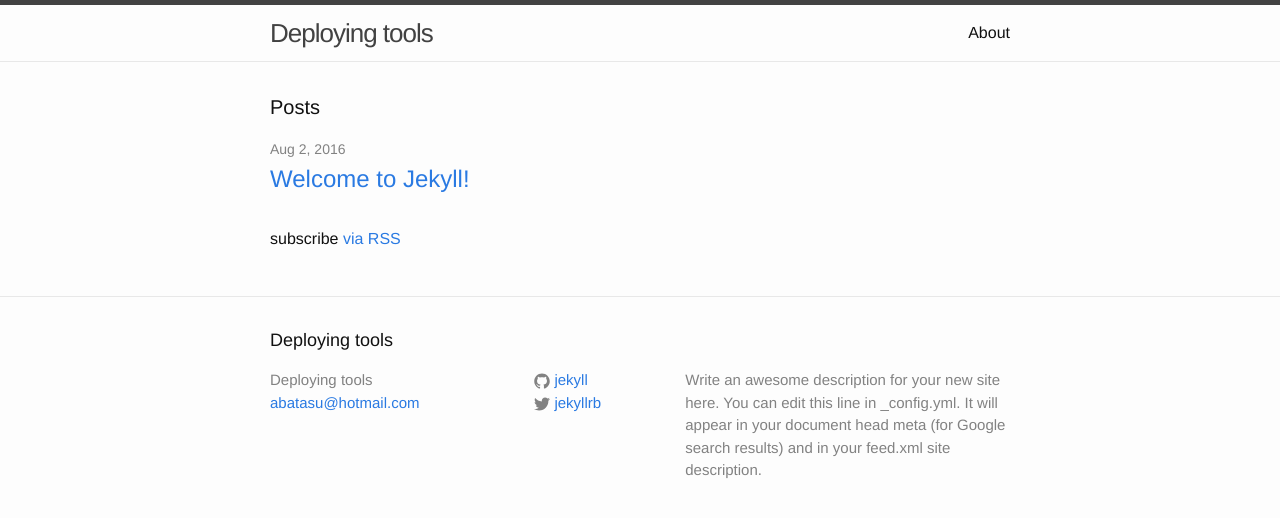
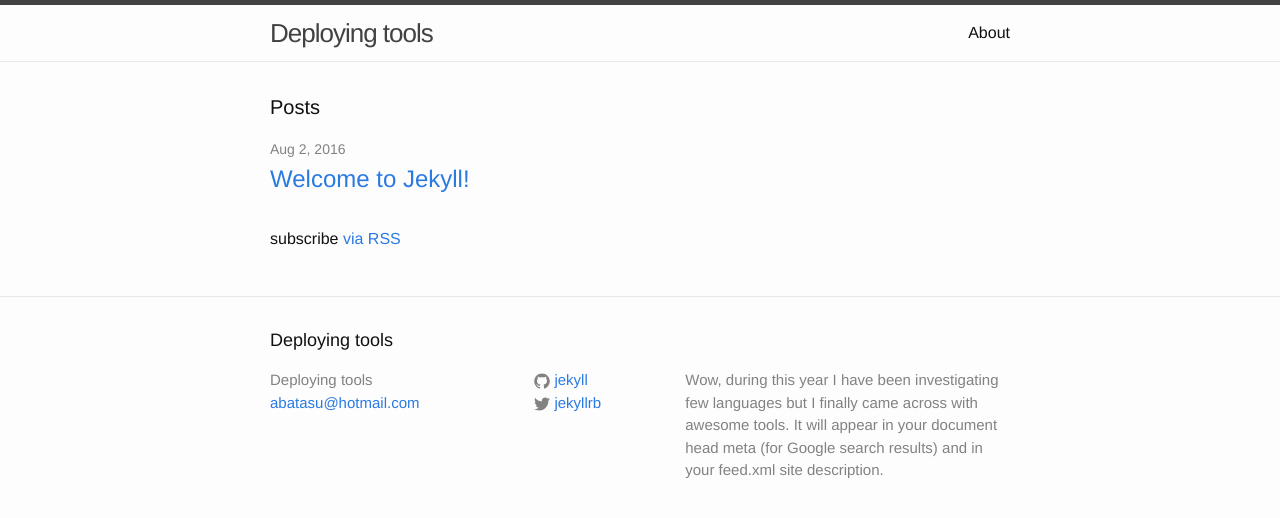
Before and after one commit to LadyBird0/LadyBird0.github.io, a Jekyll site: the page built from index.html, in a window 1280 px wide. Shown: the top 518 px of the page. Built offline with Jekyll 4.4.1, drawn with Linux system fonts in a browser that asks for light colours.

Commit message:
Update _config.yml

```diff
--- a/_config.yml
+++ b/_config.yml
@@ -9,8 +9,7 @@
 title: Deploying tools
 email: abatasu@hotmail.com
 description: > # this means to ignore newlines until "baseurl:"
-  Write an awesome description for your new site here. You can edit this
-  line in _config.yml. It will appear in your document head meta (for
+  Wow, during this year I have been investigating few languages but I finally came across with awesome tools. It will appear in your document head meta (for
   Google search results) and in your feed.xml site description.
 baseurl: "" # the subpath of your site, e.g. /blog
 url: "http://yourdomain.com" # the base hostname & protocol for your site
```
